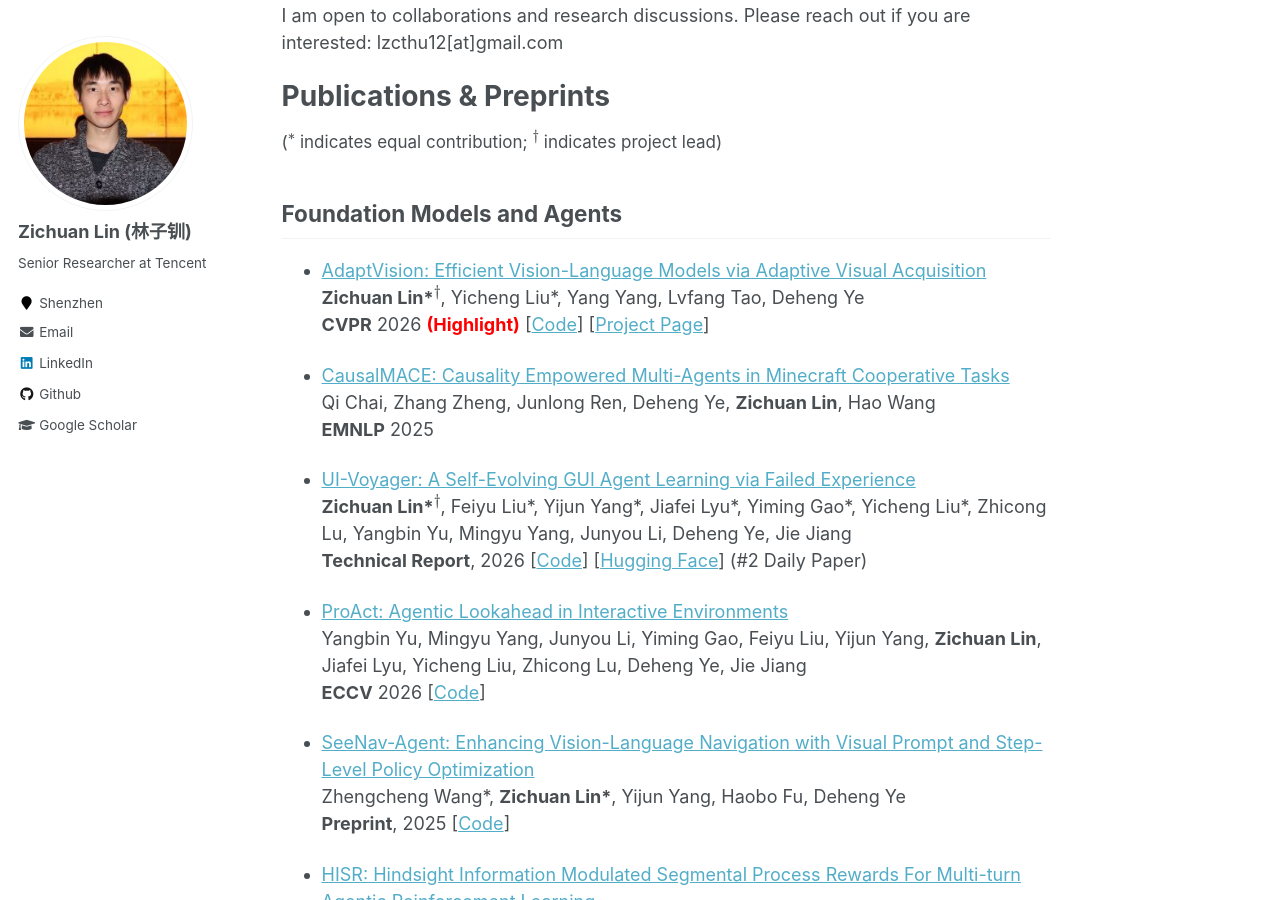
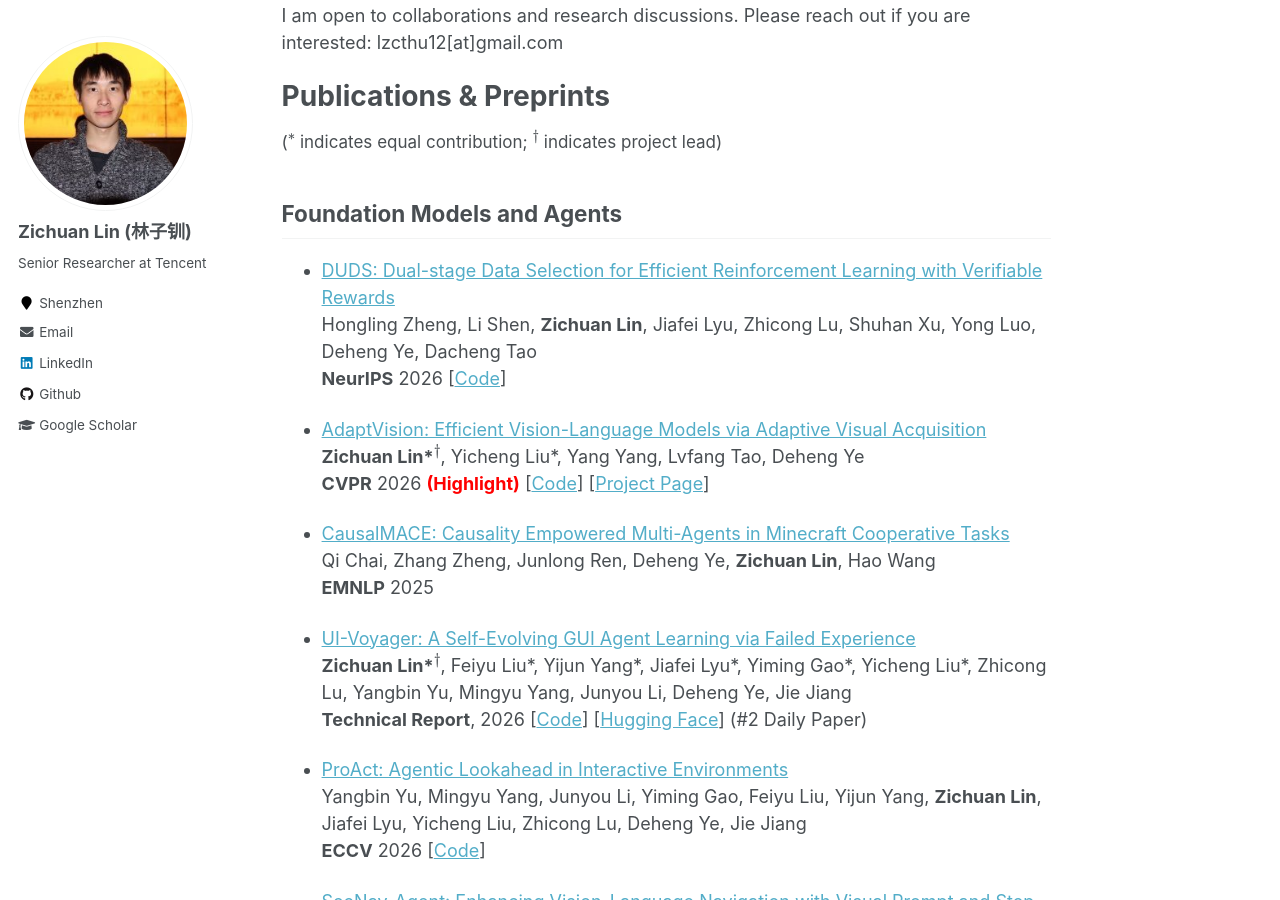
Before and after one commit to LinZichuan/linzichuan.github.io, a Jekyll site: the page built from _pages/about.md, in a window 1280 px wide and 900 px high, scrolled down 498 px. Built offline with Jekyll 4.4.1, drawn with Linux system fonts in a browser that asks for light colours; formulas are drawn with MathJax 3.

Commit message:
Update about.md

```diff
--- a/_pages/about.md
+++ b/_pages/about.md
@@ -29,6 +29,10 @@ Publications & Preprints
 <span style="font-weight: normal; font-size: 17px">($^*$ indicates equal contribution; $^{\dagger}$ indicates project lead)</span>
 
 ## Foundation Models and Agents
+
+- [DUDS: Dual-stage Data Selection for Efficient Reinforcement Learning with Verifiable Rewards]() <br>
+Hongling Zheng, Li Shen, **Zichuan Lin**, Jiafei Lyu, Zhicong Lu, Shuhan Xu, Yong Luo, Deheng Ye, Dacheng Tao <br>
+**NeurIPS** 2026 [[Code]()]
 
 - [AdaptVision: Efficient Vision-Language Models via Adaptive Visual Acquisition](https://arxiv.org/abs/2512.03794) <br>
 **Zichuan Lin\*$^{\dagger}$**, Yicheng Liu\*, Yang Yang, Lvfang Tao, Deheng Ye <br>
```
